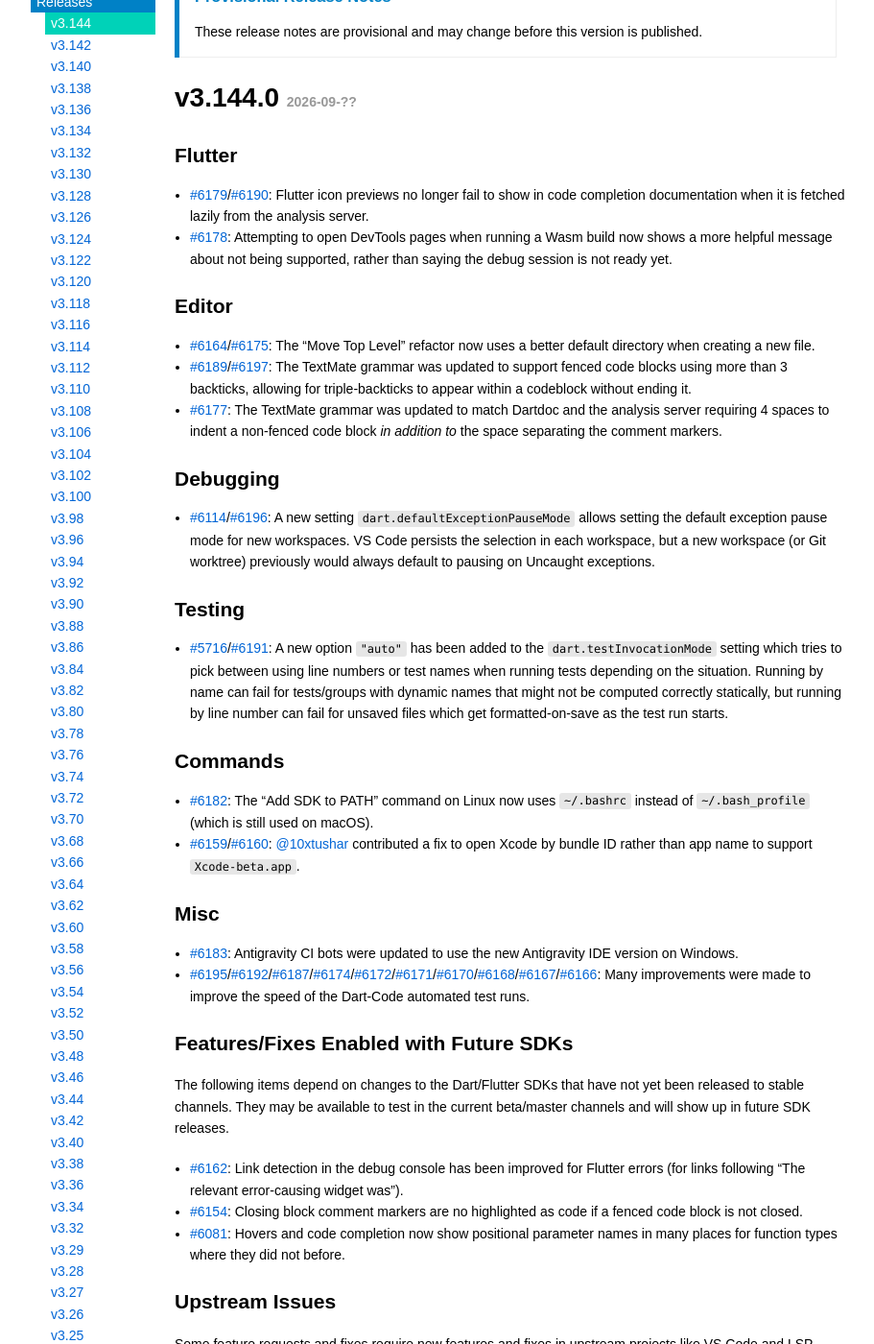
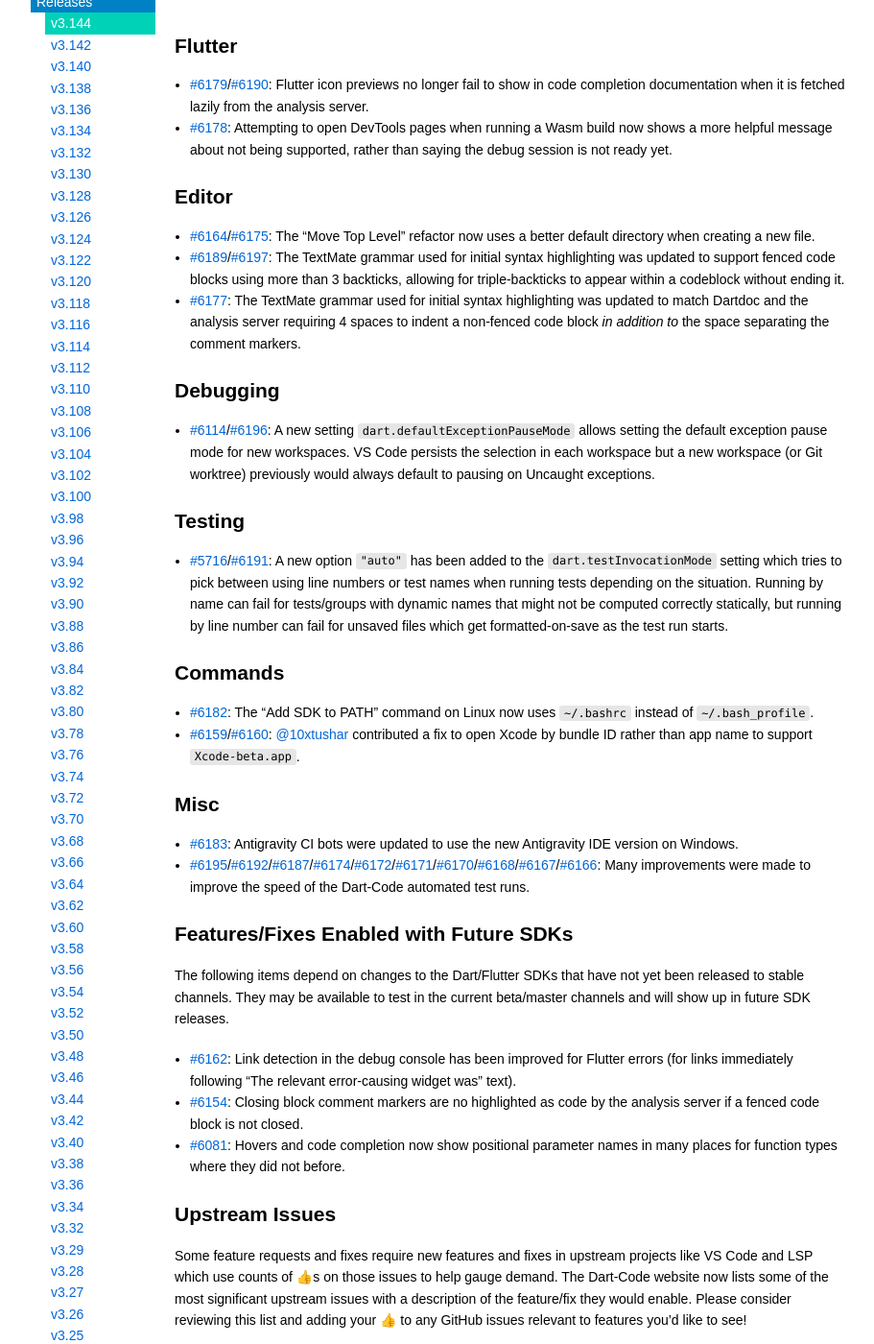
Before and after one commit to Dart-Code/Website, a Jekyll site: the page built from _releases/v3.144.md, in a window 1280 px wide and 1400 px high, scrolled down 241 px. Shown: the whole window at 96% size, without its empty margins (183-1094 px from the left). Built offline with Jekyll 4.4.1, drawn with Linux system fonts in a browser that asks for light colours; some of the changed text lies outside the part shown.

Commit message:
Final v3.144 release notes

```diff
--- a/_releases/v3.144.md
+++ b/_releases/v3.144.md
@@ -15,12 +14,12 @@
 ## Editor
 
 - [#6164](https://github.com/Dart-Code/Dart-Code/issues/6164)/[#6175](https://github.com/Dart-Code/Dart-Code/issues/6175): The "Move Top Level" refactor now uses a better default directory when creating a new file.
-- [#6189](https://github.com/Dart-Code/Dart-Code/issues/6189)/[#6197](https://github.com/Dart-Code/Dart-Code/issues/6197): The TextMate grammar was updated to support fenced code blocks using more than 3 backticks, allowing for triple-backticks to appear within a codeblock without ending it.
-- [#6177](https://github.com/Dart-Code/Dart-Code/issues/6177): The TextMate grammar was updated to match Dartdoc and the analysis server requiring 4 spaces to indent a non-fenced code block _in addition to_ the space separating the comment markers.
+- [#6189](https://github.com/Dart-Code/Dart-Code/issues/6189)/[#6197](https://github.com/Dart-Code/Dart-Code/issues/6197): The TextMate grammar used for initial syntax highlighting was updated to support fenced code blocks using more than 3 backticks, allowing for triple-backticks to appear within a codeblock without ending it.
+- [#6177](https://github.com/Dart-Code/Dart-Code/issues/6177): The TextMate grammar used for initial syntax highlighting was updated to match Dartdoc and the analysis server requiring 4 spaces to indent a non-fenced code block _in addition to_ the space separating the comment markers.
 
 ## Debugging
 
-- [#6114](https://github.com/Dart-Code/Dart-Code/issues/6114)/[#6196](https://github.com/Dart-Code/Dart-Code/issues/6196): A new setting `dart.defaultExceptionPauseMode` allows setting the default exception pause mode for new workspaces. VS Code persists the selection in each workspace, but a new workspace (or Git worktree) previously would always default to pausing on Uncaught exceptions.
+- [#6114](https://github.com/Dart-Code/Dart-Code/issues/6114)/[#6196](https://github.com/Dart-Code/Dart-Code/issues/6196): A new setting `dart.defaultExceptionPauseMode` allows setting the default exception pause mode for new workspaces. VS Code persists the selection in each workspace but a new workspace (or Git worktree) previously would always default to pausing on Uncaught exceptions.
 
 ## Testing
 
@@ -28,7 +27,7 @@
 
 ## Commands
 
-- [#6182](https://github.com/Dart-Code/Dart-Code/issues/6182): The "Add SDK to PATH" command on Linux now uses `~/.bashrc` instead of `~/.bash_profile` (which is still used on macOS).
+- [#6182](https://github.com/Dart-Code/Dart-Code/issues/6182): The "Add SDK to PATH" command on Linux now uses `~/.bashrc` instead of `~/.bash_profile`.
 - [#6159](https://github.com/Dart-Code/Dart-Code/issues/6159)/[#6160](https://github.com/Dart-Code/Dart-Code/issues/6160): [@10xtushar](https://github.com/10xtushar) contributed a fix to open Xcode by bundle ID rather than app name to support `Xcode-beta.app`.
 
 ## Misc
@@ -40,6 +39,6 @@
 
 The following items depend on changes to the Dart/Flutter SDKs that have not yet been released to stable channels. They may be available to test in the current beta/master channels and will show up in future SDK releases.
 
-- [#6162](https://github.com/Dart-Code/Dart-Code/issues/6162): Link detection in the debug console has been improved for Flutter errors (for links following "The relevant error-causing widget was").
-- [#6154](https://github.com/Dart-Code/Dart-Code/issues/6154): Closing block comment markers are no highlighted as code if a fenced code block is not closed.
+- [#6162](https://github.com/Dart-Code/Dart-Code/issues/6162): Link detection in the debug console has been improved for Flutter errors (for links immediately following "The relevant error-causing widget was" text).
+- [#6154](https://github.com/Dart-Code/Dart-Code/issues/6154): Closing block comment markers are no highlighted as code by the analysis server if a fenced code block is not closed.
 - [#6081](https://github.com/Dart-Code/Dart-Code/issues/6081): Hovers and code completion now show positional parameter names in many places for function types where they did not before.
```
Also changed, not shown: other parts of _releases/v3.144.md (+1 -2 lines).
